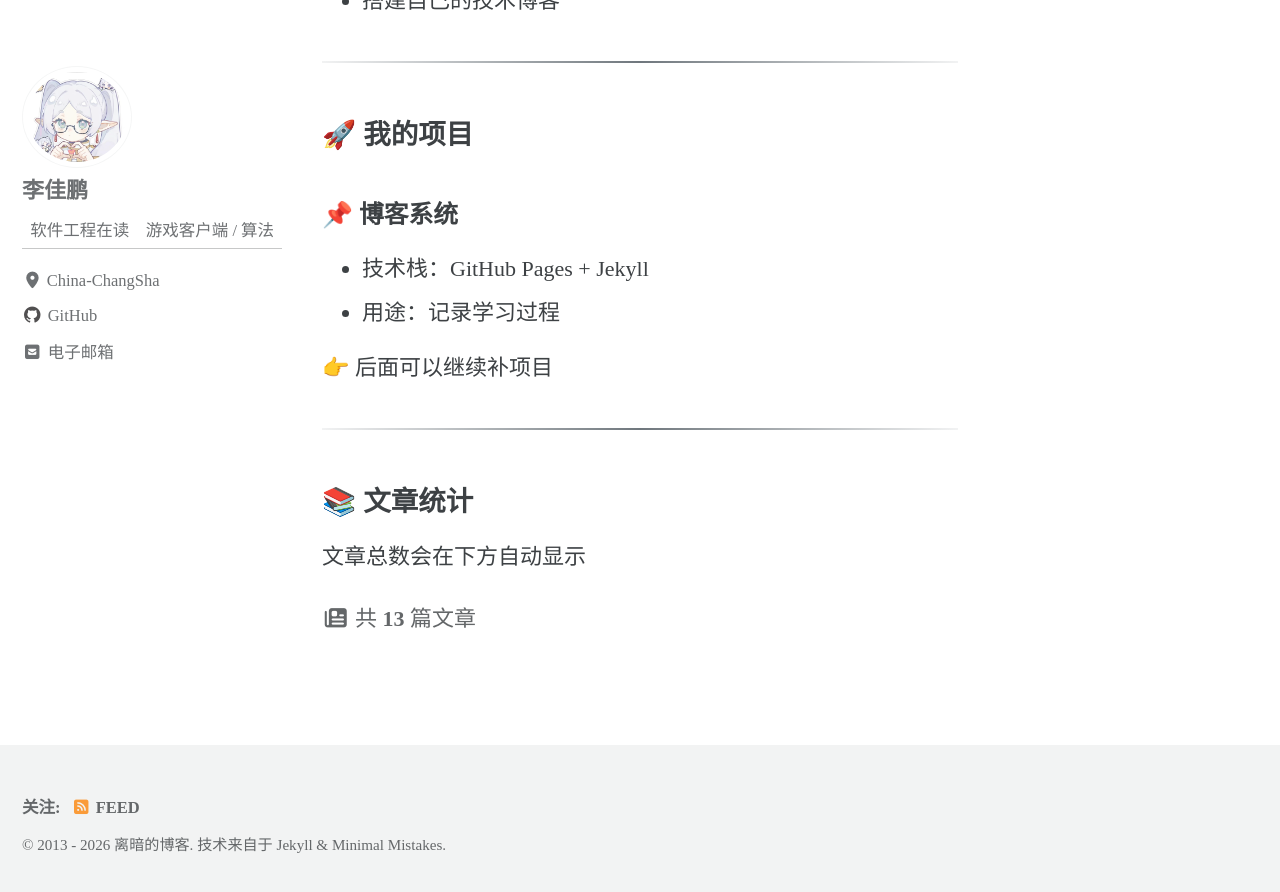
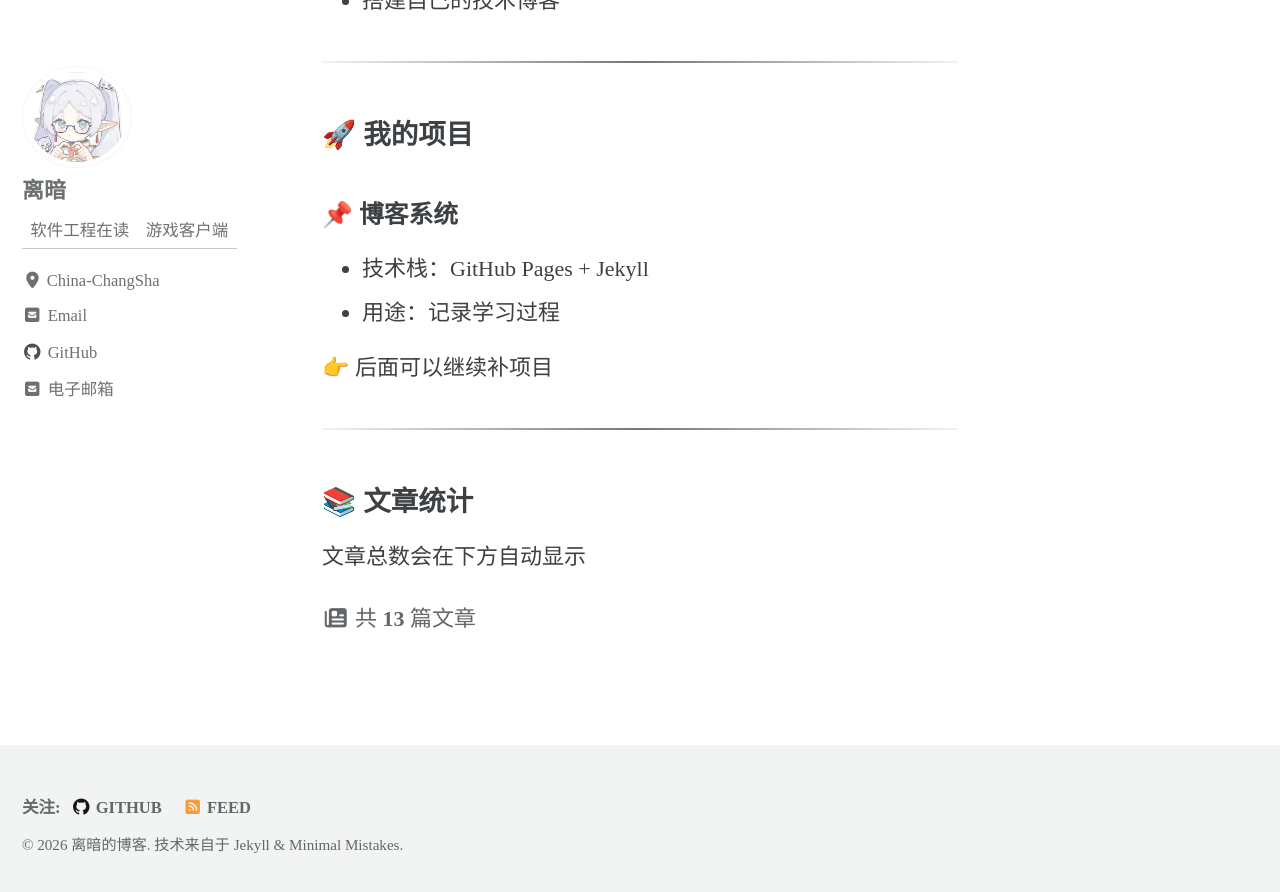
Before and after one commit to LJP3315/LJP3315.github.io, a Jekyll site: the page built from index.md, in a window 1280 px wide and 900 px high, scrolled down 698 px. Shown: the top 892 px of the window. Built offline with Jekyll 4.4.1, drawn with Linux system fonts in a browser that asks for light colours; cached includes are drawn as plain includes.

Commit message:
对博客配置文件进行了部分修改

```diff
--- a/_config.yml
+++ b/_config.yml
@@ -20,17 +20,17 @@ direction                : # "ltr" (default), "rtl" # set the direction of the p
 title                    : 离暗的博客
 title_separator          : "-"
 subtitle                 : # site tagline that appears below site title in masthead
-name                     : "Your Name"
-description              : "An amazing website."
-url                      : # the base hostname & protocol for your site e.g. "https://mmistakes.github.io"
-baseurl                  : # the subpath of your site, e.g. "/blog"
-repository               : # GitHub username/repo-name e.g. "mmistakes/minimal-mistakes"
+name                     : "离暗"
+description              : "离暗的技术博客，专注于学习客户端和记录学习过程"
+url                      : "https://ljp3315.github.io"
+baseurl                  : ""
+repository               : "LJP3315/LJP3315.github.io"
 teaser                   : # path of fallback teaser image, e.g. "/assets/images/500x300.png"
 logo                     : # path of logo image to display in the masthead, e.g. "/assets/images/88x88.png"
 masthead_title           : # overrides the website title displayed in the masthead, use " " for no title
 breadcrumbs              : # true, false (default)
 words_per_minute         : 200
-enable_copy_code_button  : # true, false (default)
+enable_copy_code_button  : true
 copyright                : # "copyright" name, defaults to site.title
 copyright_url            : # "copyright" URL, defaults to site.url
 comments:
@@ -114,16 +114,16 @@ analytics:
 
 # Site Author
 author:
-  name             : 李佳鹏
+  name             : 离暗
   avatar           : /assets/images/avatar.jpg
-  bio              : 软件工程在读 | 游戏客户端 / 算法
+  bio              : 软件工程在读 | 游戏客户端
   location         : China-ChangSha
   email            : 3382353764@qq.com
   # fediverse      : "@you@instance.social"  # used for fediverse:creator meta tag
   links:
     - label: "Email"
       icon: "fas fa-fw fa-square-envelope"
-      # url: "mailto:your.name@email.com"
+      url: "mailto:3382353764@qq.com"
     - label: "Website"
       icon: "fas fa-fw fa-link"
       # url: "https://your-website.com"
@@ -133,9 +133,9 @@ author:
     - label: "Facebook"
       icon: "fab fa-fw fa-square-facebook"
       # url: "https://facebook.com/"
-    - label: GitHub
-      icon: fab fa-github
-      url: https://github.com/LJP3315
+    - label: "GitHub"
+      icon: "fab fa-fw fa-github"
+      url: "https://github.com/LJP3315"
     - label: "Instagram"
       icon: "fab fa-fw fa-instagram"
       # url: "https://instagram.com/"
@@ -143,26 +143,10 @@ author:
 # Site Footer
 footer:
   links:
-    - label: "Twitter"
-      icon: "fab fa-fw fa-square-x-twitter"
-      # url:
-      # rel: "me"  # optional: adds rel attribute (e.g. for IndieWeb web sign-in)
-    - label: "Facebook"
-      icon: "fab fa-fw fa-square-facebook"
-      # url:
     - label: "GitHub"
       icon: "fab fa-fw fa-github"
-      # url:
-    - label: "GitLab"
-      icon: "fab fa-fw fa-gitlab"
-      # url:
-    - label: "Bitbucket"
-      icon: "fab fa-fw fa-bitbucket"
-      # url:
-    - label: "Instagram"
-      icon: "fab fa-fw fa-instagram"
-      # url:
-  since: "2013"
+      url: "https://github.com/LJP3315"
+  since: "2026"
 
 
 # Reading Files
@@ -234,7 +218,7 @@ sass:
 
 # Outputting
 permalink: /:categories/:title/
-timezone: # https://en.wikipedia.org/wiki/List_of_tz_database_time_zones
+timezone: "Asia/Shanghai"
 
 
 # Pagination with jekyll-paginate
```
